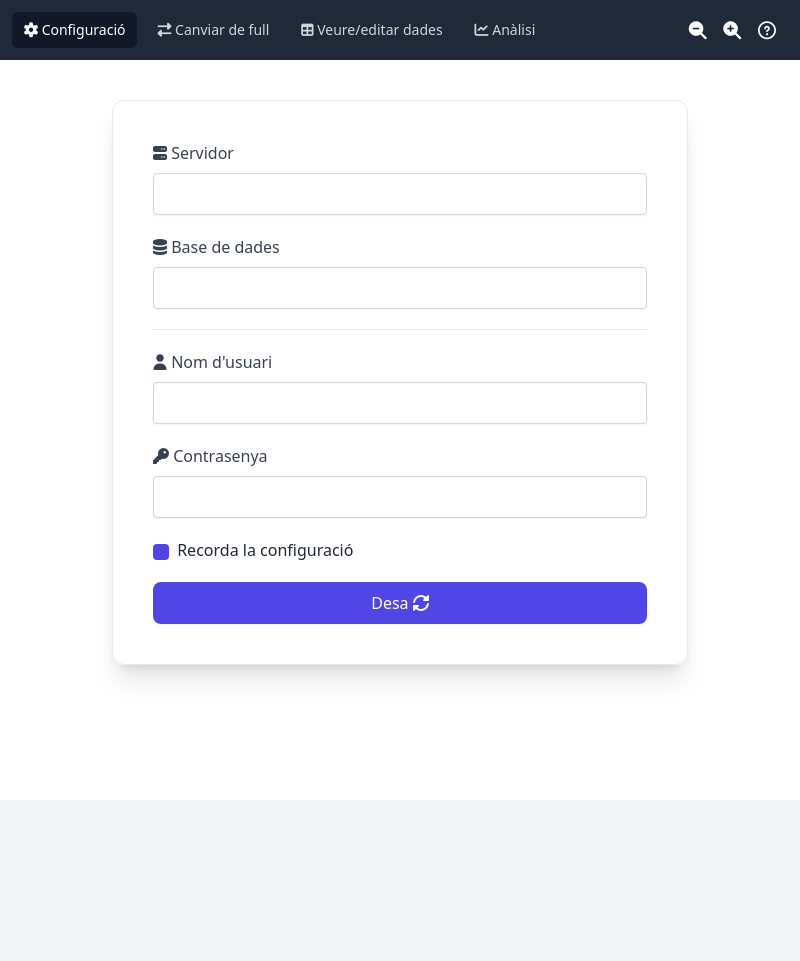
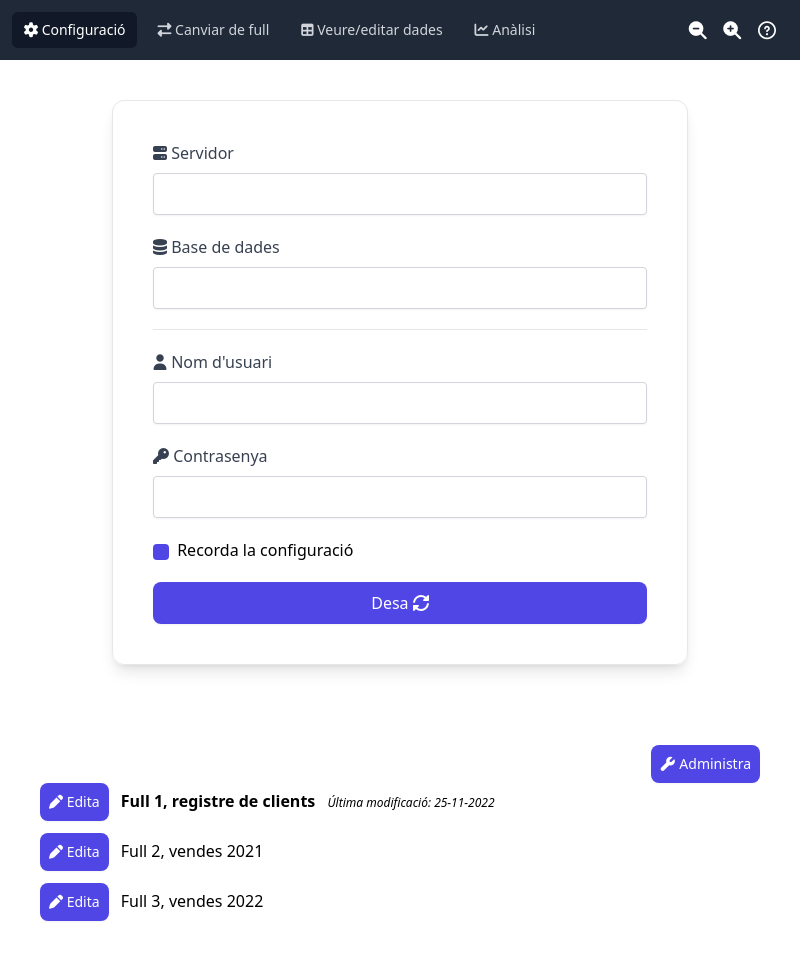
Before and after one commit to eduvf/EasySQL, an Electron app: page app/index.html in a window 800 px wide. Before the commit the page ends 800 px from the top, so only its background shows below. Drawn offline with nearby package versions, Linux system fonts and the light colour scheme; files that its build step writes are made by us from their sources; files whose address does not match are found by name.

Commit message:
Sheet change prototype

```diff
--- a/app/index.html
+++ b/app/index.html
@@ -13,13 +13,10 @@
 
 		<link href="app/out.css" rel="stylesheet" />
 	</head>
-	<body class="h-full bg-white">
-		<div class="min-h-full">
+	<body class="min-h-full bg-white">
 		<nav class="bg-gray-800 flex justify-between p-3">
 			<div class="flex flex-wrap text-gray-300 space-x-2 font-medium">
-					<a
-						href="#"
-						class="bg-gray-900 text-white px-3 py-2 rounded-md text-sm">
+				<a href="#" class="bg-gray-900 text-white px-3 py-2 rounded-md text-sm">
 					<i class="fa-solid fa-gear"></i>
 					Configuració
 				</a>
@@ -55,9 +52,8 @@
 			</div>
 		</nav>
 
-			<main>
-				<div class="w-full flex justify-center my-10 text-gray-800 font-medium">
-					<div class="shadow-xl rounded-xl border p-10 w-full max-w-xl">
+		<section class="flex justify-center font-medium">
+			<div class="shadow-lg rounded-xl border my-10 p-10 w-full max-w-xl">
 				<form action="#" method="post" class="space-y-5">
 					<div class="text-in">
 						<label for="server">
@@ -102,9 +98,7 @@
 					</div>
 
 					<div>
-								<button
-									type="submit"
-									class="w-full rounded-lg border border-transparent bg-indigo-600 p-2 text-white shadow-sm hover:bg-indigo-700 focus:outline-none focus:ring-2 focus:ring-indigo-500 focus:ring-offset-2">
+						<button type="submit" class="w-full btn">
 							Desa
 							<i class="fa-solid fa-check hidden"></i>
 							<i class="animate-spin fa-solid fa-rotate"></i>
@@ -112,8 +106,42 @@
 					</div>
 				</form>
 			</div>
+		</section>
+
+		<section class="p-10">
+			<div class="flex flex-col">
+				<button class="btn text-sm self-end">
+					<i class="fa-solid fa-wrench"></i>
+					Administra
+				</button>
+
+				<ul class="space-y-3">
+					<li>
+						<button class="btn text-sm">
+							<i class="fa-solid fa-pen"></i>
+							Edita
+						</button>
+						<span class="ml-2 font-bold">Full 1, registre de clients</span>
+						<span class="ml-2 italic text-xs">
+							Última modificació: 25-11-2022
+						</span>
+					</li>
+					<li>
+						<button class="btn text-sm">
+							<i class="fa-solid fa-pen"></i>
+							Edita
+						</button>
+						<span class="ml-2">Full 2, vendes 2021</span>
+					</li>
+					<li>
+						<button class="btn text-sm">
+							<i class="fa-solid fa-pen"></i>
+							Edita
+						</button>
+						<span class="ml-2">Full 3, vendes 2022</span>
+					</li>
+				</ul>
 			</div>
-			</main>
-		</div>
+		</section>
 	</body>
 </html>
--- a/src/in.css
+++ b/src/in.css
@@ -9,4 +9,8 @@
 	.text-in input {
 		@apply w-full rounded border-gray-300 shadow-sm focus:border-indigo-500 focus:ring-indigo-500;
 	}
+
+	.btn {
+		@apply rounded-lg border border-transparent bg-indigo-600 p-2 text-white shadow-sm hover:bg-indigo-700 focus:outline-none focus:ring-2 focus:ring-indigo-500 focus:ring-offset-2;
+	}
 }
```
Also changed, not shown: app/out.css. Lines whose indentation alone changed are shown as unchanged.
